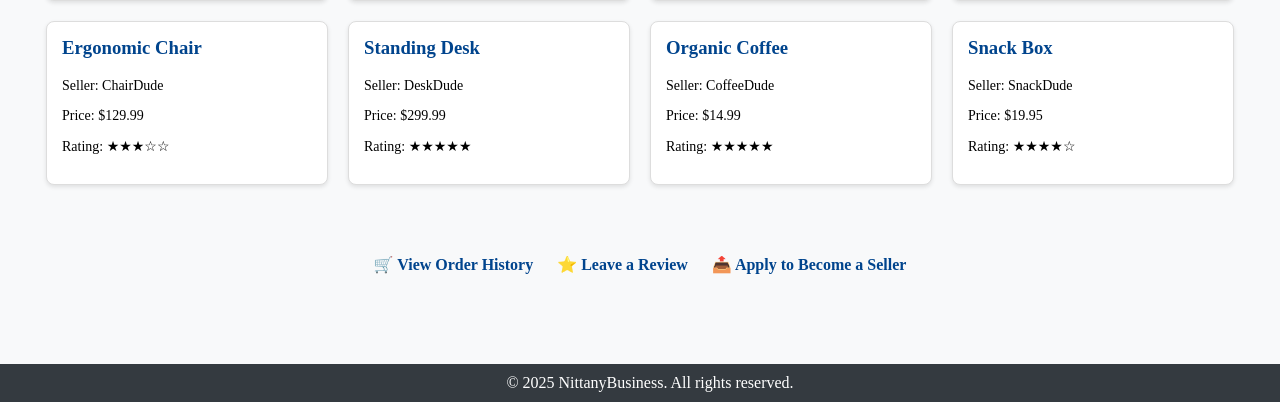
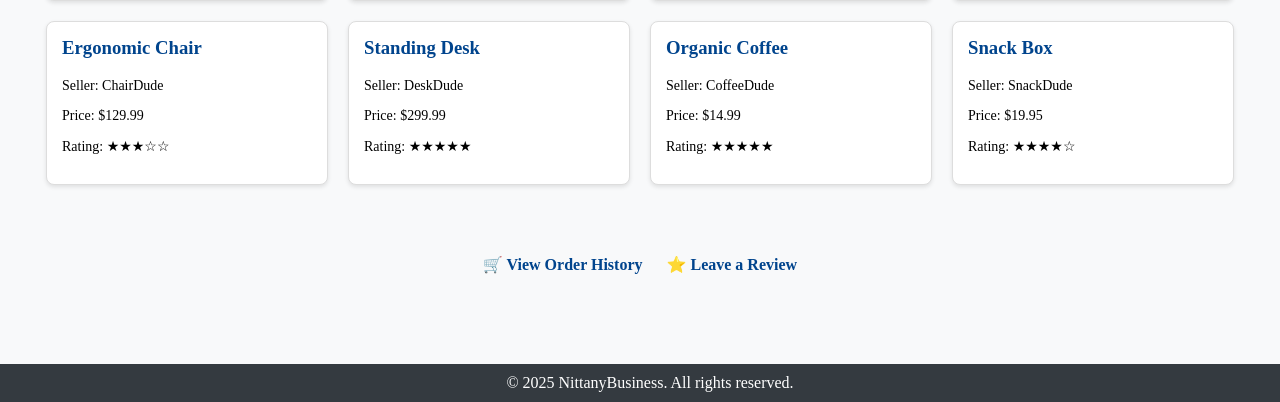
Before and after one commit to bz28/431w, a Flask app: page /buyerhome in a window 1280 px wide. Shown: the part 518-920 px from the top of the page. Run offline with Flask 3, Linux system fonts and the light colour scheme.

Commit message:
minor changes to buyer_homepage

```diff
--- a/web_app/templates/buyer_homepage.html
+++ b/web_app/templates/buyer_homepage.html
@@ -234,7 +234,6 @@
         <div class="links-section">
             <a href="#">🛒 View Order History</a>
             <a href="#">⭐ Leave a Review</a>
-            <a href="#">📤 Apply to Become a Seller</a>
         </div>
     </section>
 
```
